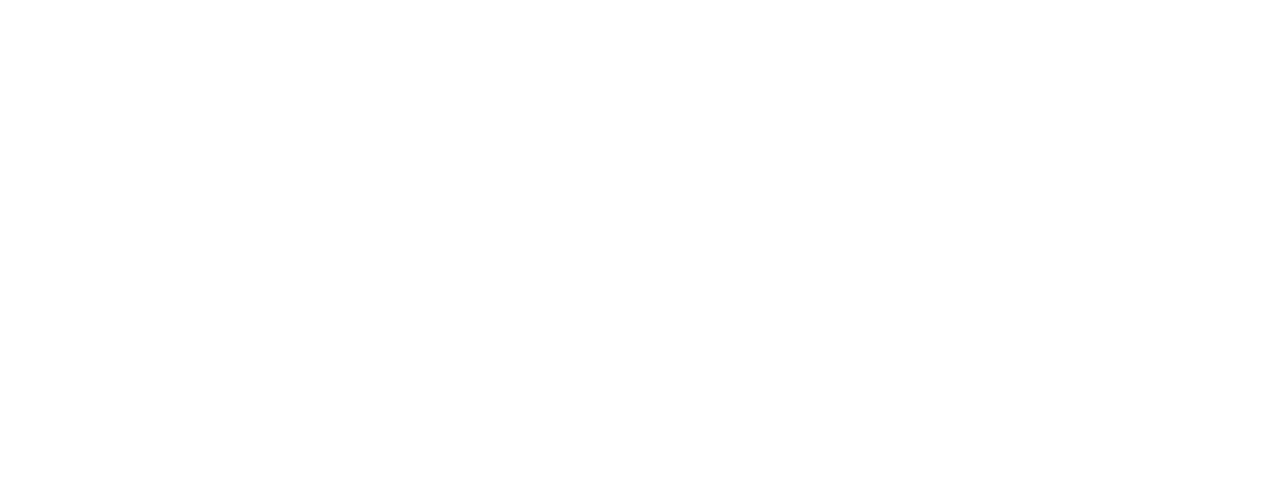
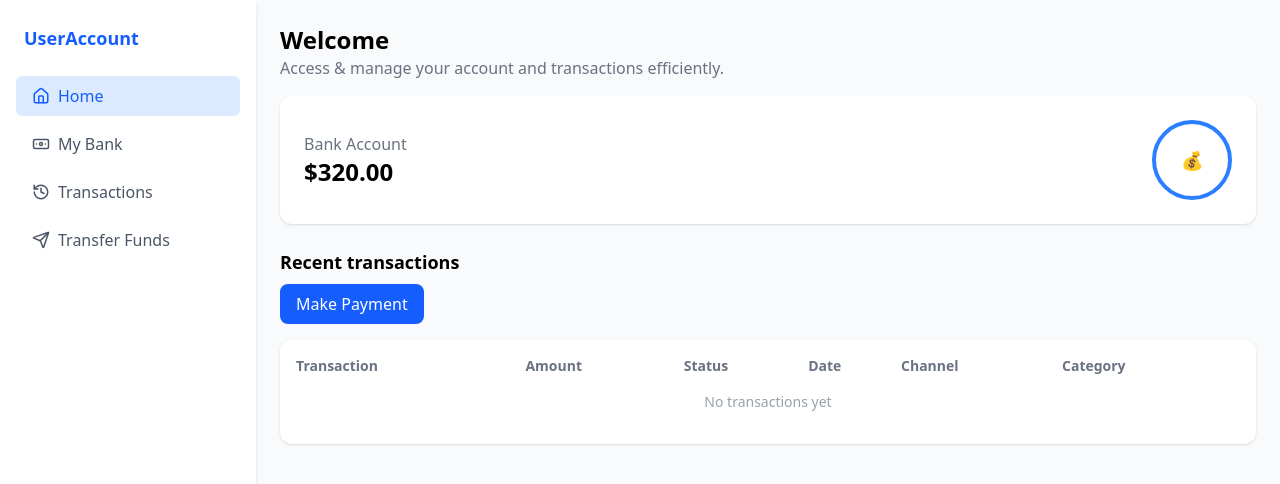
Before and after one commit to Alka80/otp-authentication-online-money, a React (Vite) app in the folder frontend/: page /home in a window 1280 px wide. Before the commit this address had no page. Shown: the top 484 px of the page. Built offline with nearby package versions, Linux system fonts and the light colour scheme.

Commit message:
Initial project push with Home and MyBanks pages

```diff
--- a/frontend/package.json
+++ b/frontend/package.json
@@ -11,6 +11,7 @@
   },
   "dependencies": {
     "@tailwindcss/vite": "^4.1.12",
+    "lucide-react": "^0.542.0",
     "react": "^19.1.0",
     "react-dom": "^19.1.0",
     "react-router-dom": "^7.8.2",
--- a/frontend/src/App.jsx
+++ b/frontend/src/App.jsx
@@ -1,15 +1,21 @@
 import './App.css'
 import { SignIn } from './components/SignIn'
 import { SignUp } from './components/SignUp'
+import { Home } from './components/Home'
+import { MyBanks } from './components/MyBanks'
 import { BrowserRouter as Router, Routes, Route } from "react-router-dom";
 
 function App() {
-
   return (
     <Router>
       <Routes>
         <Route path="/" element={<SignIn />} />
         <Route path="/signup" element={<SignUp />} />
+        <Route path="/home" element={<Home />} />
+        <Route path="/mybanks" element={<MyBanks />} />
+        {/* Dummy routes for now */}
+        <Route path="/transactions" element={<h1>Transactions Page</h1>} />
+        <Route path="/transfer" element={<h1>Transfer Funds Page</h1>} />
       </Routes>
     </Router>
   )
--- /dev/null
+++ b/frontend/src/components/Home.jsx
@@ -0,0 +1,141 @@
+import React, { useState } from "react";
+import { Home as HomeIcon, Banknote, History, Send } from "lucide-react";
+import { Link, useLocation } from "react-router-dom";
+
+export function Home() {
+  const [transactions, setTransactions] = useState([]);
+  const [balance, setBalance] = useState(320.0);
+
+  const addTransaction = () => {
+    const amount = 4.33;
+
+    if (balance < amount) {
+      alert("Insufficient balance!");
+      return;
+    }
+
+    const newTxn = {
+      name: "Starbucks",
+      amount: `-$${amount.toFixed(2)}`,
+      status: "Success",
+      date: new Date().toLocaleString(),
+      channel: "In Store",
+      category: "Food",
+    };
+
+    setTransactions([...transactions, newTxn]);
+    setBalance((prev) => prev - amount);
+  };
+
+  return (
+    <div className="flex min-h-screen bg-gray-50">
+      {/* Sidebar */}
+      <aside className="w-64 bg-white shadow-md flex flex-col">
+        <div className="px-6 py-6 font-bold text-lg text-blue-600">UserAccount</div>
+        <nav className="flex flex-col gap-2 px-4">
+          <SidebarItem icon={<HomeIcon size={18} />} label="Home" to="/home" />
+          <SidebarItem icon={<Banknote size={18} />} label="My Bank" to="/mybanks" />
+          <SidebarItem icon={<History size={18} />} label="Transactions" to="/transactions" />
+          <SidebarItem icon={<Send size={18} />} label="Transfer Funds" to="/transfer" />
+        </nav>
+      </aside>
+
+
+      <main className="flex-1 p-6">
+        <h1 className="text-2xl font-semibold">Welcome</h1>
+        <p className="text-gray-500 mb-4">
+          Access & manage your account and transactions efficiently.
+        </p>
+
+        {/* Balance */}
+        <div className="bg-white shadow rounded-xl p-6 mb-6 flex items-center justify-between">
+          <div>
+            <p className="text-gray-500">Bank Account</p>
+            <h2 className="text-2xl font-bold">${balance.toFixed(2)}</h2>
+          </div>
+          <div className="w-20 h-20 border-4 border-blue-500 rounded-full flex items-center justify-center font-semibold text-lg">
+            💰
+          </div>
+        </div>
+
+
+        <div>
+          <h2 className="text-lg font-semibold mb-2">Recent transactions</h2>
+
+          <button
+            onClick={addTransaction}
+            className="mb-4 px-4 py-2 rounded-lg bg-blue-600 text-white"
+          >
+            Make Payment
+          </button>
+
+          <div className="bg-white shadow rounded-xl p-4">
+            <table className="w-full text-left">
+              <thead>
+                <tr className="text-gray-500 text-sm">
+                  <th>Transaction</th>
+                  <th>Amount</th>
+                  <th>Status</th>
+                  <th>Date</th>
+                  <th>Channel</th>
+                  <th>Category</th>
+                </tr>
+              </thead>
+              <tbody className="text-sm">
+                {transactions.length === 0 ? (
+                  <tr>
+                    <td colSpan="6" className="text-center py-4 text-gray-400">
+                      No transactions yet
+                    </td>
+                  </tr>
+                ) : (
+                  transactions.map((txn, i) => (
+                    <Transaction key={i} {...txn} />
+                  ))
+                )}
+              </tbody>
+            </table>
+          </div>
+        </div>
+      </main>
+    </div>
+  );
+}
+
+// SidebarItem with active route check
+function SidebarItem({ icon, label, to }) {
+  const location = useLocation();
+  const isActive = location.pathname === to;
+
+  return (
+    <Link
+      to={to}
+      className={`flex items-center gap-2 px-4 py-2 rounded-md cursor-pointer ${
+        isActive ? "bg-blue-100 text-blue-600" : "text-gray-600"
+      }`}
+    >
+      {icon}
+      <span>{label}</span>
+    </Link>
+  );
+}
+
+// Transaction Row
+function Transaction({ name, amount, status, date, channel, category }) {
+  return (
+    <tr className="border-t">
+      <td className="py-2">{name}</td>
+      <td
+        className={`py-2 ${
+          amount.startsWith("-") ? "text-red-500" : "text-green-600"
+        }`}
+      >
+        {amount}
+      </td>
+      <td className="py-2 text-green-600">{status}</td>
+      <td className="py-2">{date}</td>
+      <td className="py-2">{channel}</td>
+      <td className="py-2">{category}</td>
+    </tr>
+  );
+}
--- /dev/null
+++ b/frontend/src/components/MyBanks.jsx
@@ -0,0 +1,48 @@
+import React from "react";
+import { Home as HomeIcon, Banknote, History, Send } from "lucide-react";
+import { Link } from "react-router-dom";
+
+export function MyBanks() {
+  return (
+    <div className="flex min-h-screen bg-gray-50">
+      {/* Sidebar */}
+      <aside className="w-64 bg-white shadow-md flex flex-col">
+        <div className="px-6 py-6 font-bold text-lg text-blue-600">UserAccount</div>
+        <nav className="flex flex-col gap-2 px-4">
+          <SidebarItem icon={<HomeIcon size={18} />} label="Home" to="/home" />
+          <SidebarItem icon={<Banknote size={18} />} label="My Banks" to="/mybanks" active />
+          <SidebarItem icon={<History size={18} />} label="Transaction History" to="/transactions" />
+          <SidebarItem icon={<Send size={18} />} label="Transfer Funds" to="/transfer" />
+        </nav>
+      </aside>
+
+      <main className="flex-1 p-6">
+        <h1 className="text-2xl font-semibold">My Bank Accounts</h1>
+        <p className="text-gray-500 mb-6">
+          Effortlessly Manage Your Banking Activities
+        </p>
+
+        <div className="bg-blue-600 text-white p-6 rounded-xl shadow-md w-80">
+          <div className="text-lg font-semibold">Plaid Checking</div>
+          <div className="text-2xl font-bold mt-2">$320.00</div>
+          <div className="mt-4 text-sm tracking-widest">•••• •••• •••• 0000</div>
+          <div className="mt-2 text-xs opacity-75">CARD ID: OWIWF…fbWM*</div>
+        </div>
+      </main>
+    </div>
+  );
+}
+
+function SidebarItem({ icon, label, active, to }) {
+  return (
+    <Link
+      to={to}
+      className={`flex items-center gap-2 px-4 py-2 rounded-md cursor-pointer ${
+        active ? "bg-blue-100 text-blue-600" : "text-gray-600"
+      }`}
+    >
+      {icon}
+      <span>{label}</span>
+    </Link>
+  );
+}
--- a/frontend/src/components/SignIn.jsx
+++ b/frontend/src/components/SignIn.jsx
@@ -1,9 +1,19 @@
-import { Link } from "react-router-dom";
+import { Link, useNavigate } from "react-router-dom";
+import { useState } from "react";
 
 export const SignIn = () => {
+  const navigate = useNavigate();
+  const [email, setEmail] = useState("");
+  const [password, setPassword] = useState("");
+
+  const handleSignIn = (e) => {
+    e.preventDefault();
+    // For now, any input will redirect to /home
+    navigate("/home");
+  };
+
   return (
     <div className="min-h-screen flex">
-
       {/* Left Section (Form) */}
       <div className="w-1/2 flex flex-col justify-center px-20 bg-white">
         <h1 className="text-3xl font-bold text-blue-700 mb-6">MyBank</h1>
@@ -11,10 +21,13 @@
         <h2 className="text-2xl font-semibold text-gray-800 mb-2">Sign In</h2>
         <p className="text-gray-500 mb-8">Enter your details</p>
 
+        <form onSubmit={handleSignIn}>
           <label className="block text-gray-700 font-medium mb-1">Email</label>
           <input
             type="email"
             placeholder="Enter your email"
+            value={email}
+            onChange={(e) => setEmail(e.target.value)}
             className="w-full px-4 py-2 mb-6 border rounded-lg focus:outline-none focus:ring-2 focus:ring-blue-500"
           />
 
@@ -22,12 +35,18 @@
           <input
             type="password"
             placeholder="Enter your password"
+            value={password}
+            onChange={(e) => setPassword(e.target.value)}
             className="w-full px-4 py-2 mb-8 border rounded-lg focus:outline-none focus:ring-2 focus:ring-blue-500"
           />
 
-        <button className="w-full py-3 bg-blue-600 text-white font-semibold rounded-lg hover:bg-blue-700 transition">
+          <button
+            type="submit"
+            className="w-full py-3 bg-blue-600 text-white font-semibold rounded-lg hover:bg-blue-700 transition"
+          >
             Enter
           </button>
+        </form>
 
         <p className="text-gray-600 text-sm mt-6">
           Don’t have an account?{" "}
@@ -41,4 +60,4 @@
       <div className="w-1/2 bg-gradient-to-br from-blue-300 via-blue-200 to-blue-300"></div>
     </div>
   );
-}
+};
```
Also changed, not shown: 1 other file (tests, documents, lock files or other folders). Lines whose indentation alone changed are shown as unchanged.
